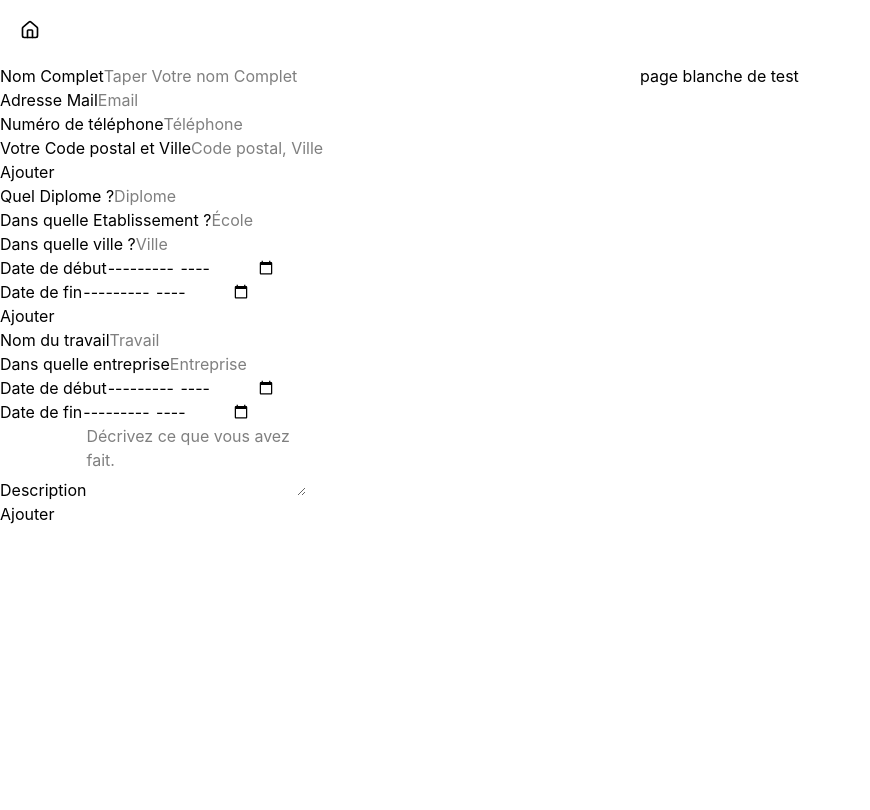
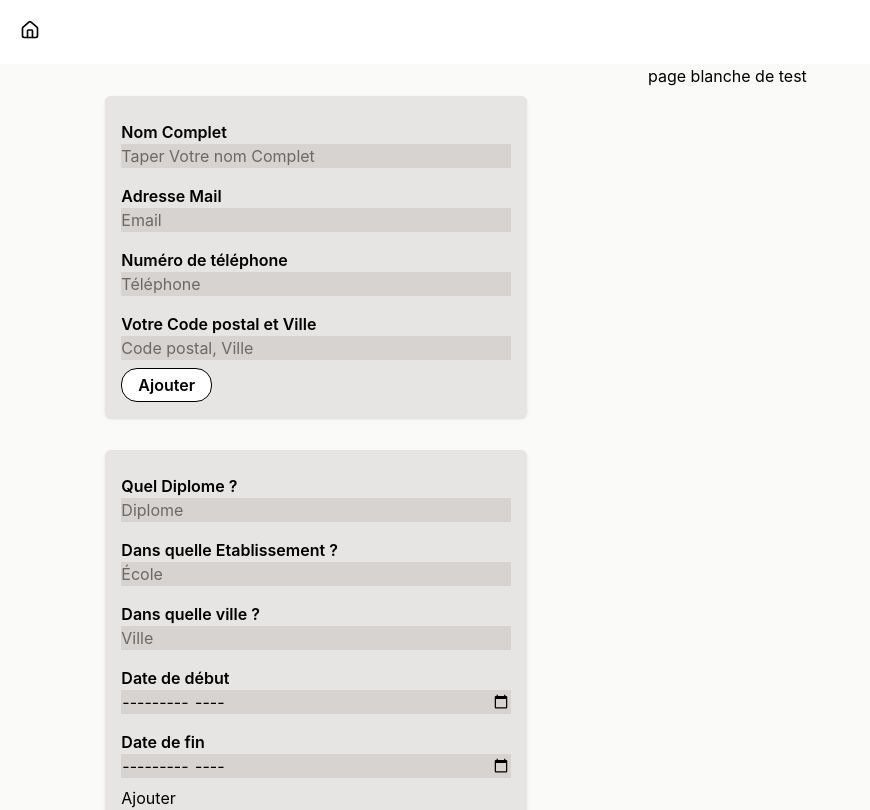
Before and after one commit to Frederic-Champion/projet-examen-blanc, a React (Vite) app: page /CV-application in a window 1280 px wide. Shown: the top 810 px of the page, without its empty margins (0-870 px from the left). Built offline with nearby package versions, Linux system fonts and the light colour scheme.

Commit message:
CV Application : mode édition (machine à états) + upsert

```diff
--- a/src/pages/CvApplication.tsx
+++ b/src/pages/CvApplication.tsx
@@ -52,9 +52,19 @@ interface ChampProps {
 
 function Champ({ onChange, value, placeholder, id, type = "text", description }: ChampProps) {
   return (
-    <div>
-      <label htmlFor={id}>{description}</label>
-      <input id={id} value={value} onChange={onChange} placeholder={placeholder} type={type} required />
+    <div className="flex flex-col py-2">
+      <label className="font-semibold" htmlFor={id}>
+        {description}
+      </label>
+      <input
+        className="bg-stone-300"
+        id={id}
+        value={value}
+        onChange={onChange}
+        placeholder={placeholder}
+        type={type}
+        required
+      />
     </div>
   );
 }
@@ -72,6 +82,7 @@ function InfosGenerales({ onEnvoyerInfos }: InfosGeneralesProps) {
 
   return (
     <form
+      className="rounded-md bg-stone-200 p-4 shadow my-8"
       onSubmit={(e) => {
         e.preventDefault();
         handleEnvoyerInfos();
@@ -111,7 +122,9 @@ function InfosGenerales({ onEnvoyerInfos }: InfosGeneralesProps) {
         description="Votre Code postal et Ville"
       />
 
-      <button type="submit">Ajouter</button>
+      <button className="rounded-2xl border bg-white px-4 py-1 font-semibold" type="submit">
+        Ajouter
+      </button>
     </form>
   );
 }
@@ -122,21 +135,33 @@ function AfficherFormations({ onEnvoyerFormation, onSupprimerFormation, formatio
   const [ville, setVille] = useState("");
   const [debut, setDebut] = useState("");
   const [fin, setFin] = useState("");
+  const [idEnEdition, setIdEnEdition] = useState<string | null>(null);
 
-  function ajouterFormation(e: React.SubmitEvent) {
+  function enregistrerFormation(e: React.SubmitEvent) {
     e.preventDefault();
-    const formation = { diplome, ecole, ville, debut, fin, id: crypto.randomUUID() };
+    const formation = { diplome, ecole, ville, debut, fin, id: idEnEdition ?? crypto.randomUUID() };
     onEnvoyerFormation(formation);
     setDiplome("");
     setEcole("");
     setVille("");
     setDebut("");
     setFin("");
+    setIdEnEdition(null);
+  }
+
+  function modifierFormation(modification: Formation) {
+    const { diplome, ecole, ville, debut, fin, id } = modification;
+    setDiplome(diplome);
+    setEcole(ecole);
+    setVille(ville);
+    setDebut(debut);
+    setFin(fin);
+    setIdEnEdition(id);
   }
 
   return (
     <>
-      <form onSubmit={ajouterFormation}>
+      <form onSubmit={enregistrerFormation} className="rounded-md bg-stone-200 p-4 shadow my-8">
         <Champ
           value={diplome}
           onChange={(e) => setDiplome(e.target.value)}
@@ -170,15 +195,18 @@ function AfficherFormations({ onEnvoyerFormation, onSupprimerFormation, formatio
         />
 
         <Champ value={fin} onChange={(e) => setFin(e.target.value)} id="fin" type="month" description="Date de fin" />
-        <button type="submit">Ajouter</button>
+        <button type="submit">{idEnEdition ? "Modifier" : "Ajouter"}</button>
       </form>
       <div>
-        {formations.map(({ diplome, ecole, ville, debut, fin, id }) => (
-          <div key={id}>
+        {formations.map((f) => (
+          <div key={f.id}>
             <p>
-              {diplome}: {ecole}-{ville}//{debut}-{fin}
+              {f.diplome}: {f.ecole}-{f.ville}//{f.debut}-{f.fin}
             </p>
-            <button type="button" onClick={() => onSupprimerFormation(id)}>
+            <button type="button" onClick={() => modifierFormation(f)}>
+              Modifier
+            </button>
+            <button type="button" onClick={() => onSupprimerFormation(f.id)}>
               Supprimer
             </button>
           </div>
@@ -215,7 +243,7 @@ function AfficherExperiences({ onEnvoyerExperience, experiences, onSupprimerExpe
 
   return (
     <>
-      <form onSubmit={ajouterExperience}>
+      <form onSubmit={ajouterExperience} className="rounded-md bg-stone-200 p-4 shadow my-8">
         <Champ
           description="Nom du travail"
           id="job"
@@ -302,31 +330,34 @@ function CvApplication() {
   function handleRecupInfos(infos: Infos) {
     setInfos(infos);
   }
-  function handleRecupFormations(formation: Formation) {
-    setFormations((prev) => [...prev, formation]);
+  function handleEnregistrerFormation(formation: Formation) {
+    setFormations((prev) => {
+      const formationExiste = prev.some((f) => f.id === formation.id);
+      return formationExiste ? prev.map((f) => (f.id === formation.id ? formation : f)) : [...prev, formation];
+    });
   }
   function handleSupprimerFormation(id: string) {
-    setFormations(formations.filter((f) => f.id !== id));
+    setFormations((prev) => prev.filter((f) => f.id !== id));
   }
-  function handleRecupExperience(experience: Experience) {
+  function handleEnregistrerExperience(experience: Experience) {
     setExperiences((prev) => [...prev, experience]);
   }
   function handleSupprimerExperience(id: string) {
-    setExperiences(experiences.filter((e) => e.id !== id));
+    setExperiences((prev) => prev.filter((e) => e.id !== id));
   }
 
   return (
-    <main className="mt-16 grid grid-cols-2">
-      <div>
+    <main className="mt-16 grid grid-cols-2 gap-4 bg-stone-50">
+      <div className="mx-auto min-w-2/3 gap-4">
         <InfosGenerales onEnvoyerInfos={handleRecupInfos} />
         <AfficherFormations
           formations={formations}
-          onEnvoyerFormation={handleRecupFormations}
+          onEnvoyerFormation={handleEnregistrerFormation}
           onSupprimerFormation={handleSupprimerFormation}
         />
         <AfficherExperiences
-          onEnvoyerExperience={handleRecupExperience}
           experiences={experiences}
+          onEnvoyerExperience={handleEnregistrerExperience}
           onSupprimerExperience={handleSupprimerExperience}
         />
       </div>
```
Also changed, not shown: 1 other file (tests, documents, lock files or other folders).
